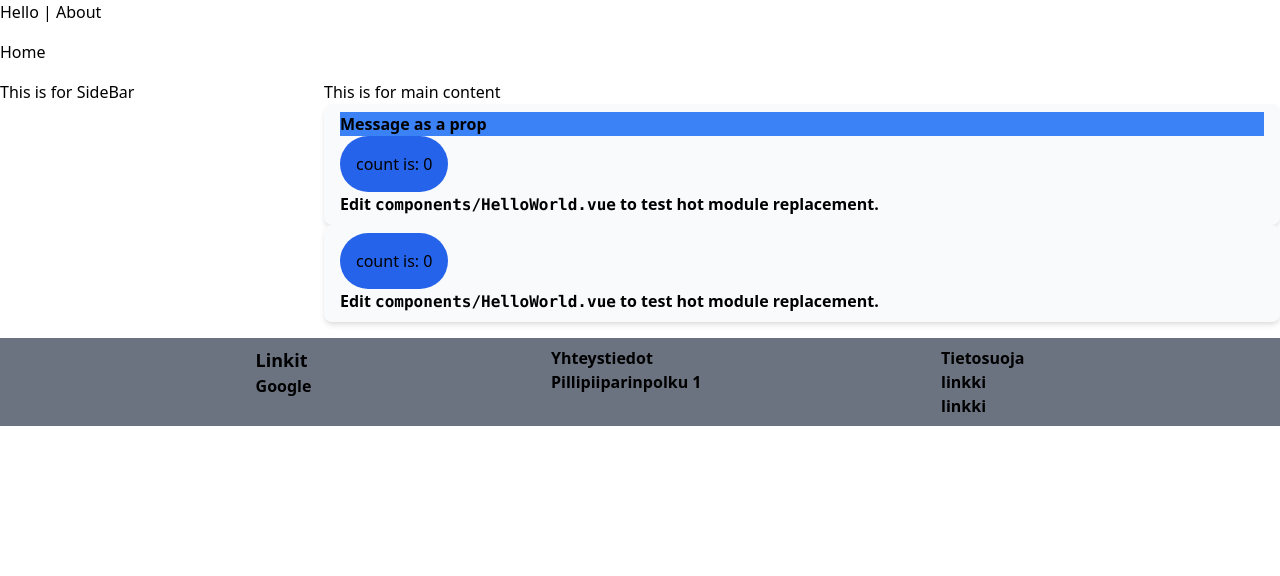
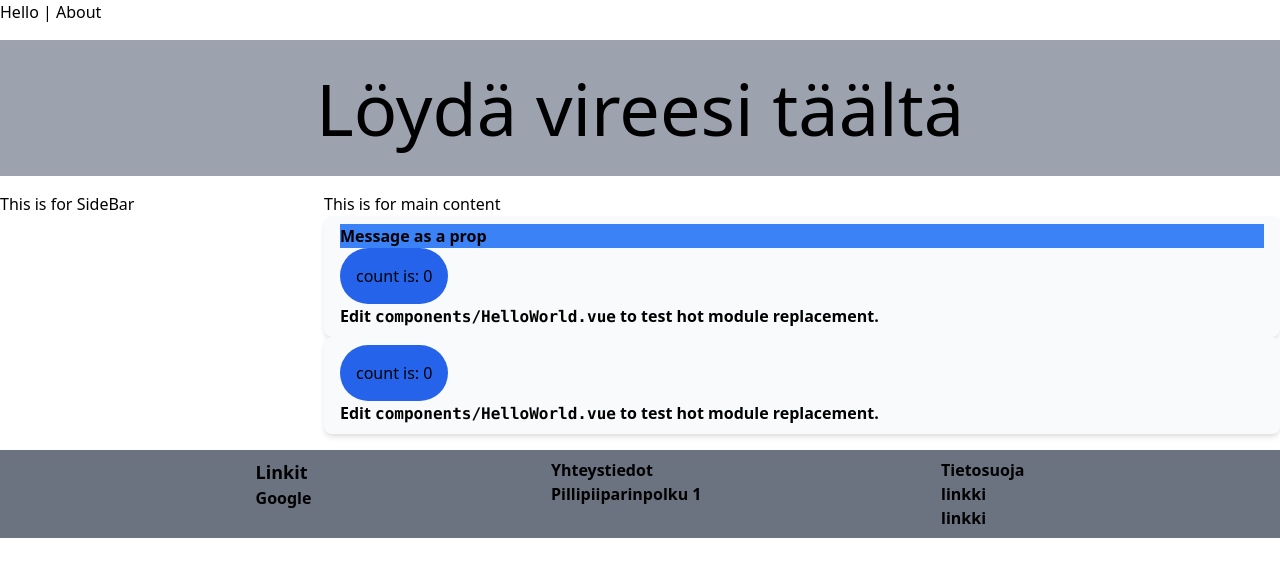
Before and after one commit to vilmaguila/lazy-punter, a Vue app: page /#/ in a window 1280 px wide. Shown: the top 576 px of the page. Built offline with nearby package versions, Linux system fonts and the light colour scheme.

Commit message:
created initial the-hero implementation

```diff
--- /dev/null
+++ b/src/components/layout/TheHero.vue
@@ -0,0 +1,11 @@
+<template>
+  <div class="hero">
+    <slot>Default Hero Title</slot>
+  </div>
+</template>
+
+<style lang="postcss" scoped>
+.hero {
+  @apply text-7xl py-8 text-center bg-gray-400;
+}
+</style>
--- a/src/views/Home.vue
+++ b/src/views/Home.vue
@@ -1,7 +1,7 @@
 <template>
   <div class="grid grid-cols-4 gap-4">
     <navigation-bar class="col-span-4"></navigation-bar>
-    <h1 class="col-span-4">Home</h1>
+    <the-hero class="col-span-4">Löydä vireesi täältä</the-hero>
     <div>This is for SideBar</div>
     <div class="col-span-3">
       This is for main content
@@ -15,12 +15,14 @@
 <script>
 import HelloWorld from "../components/HelloWorld.vue";
 import NavigationBar from "../components/ui/NavigationBar.vue";
+import TheHero from '@/components/layout/TheHero.vue'
 
 export default {
   name: "Home",
   components: {
     HelloWorld,
     NavigationBar,
+    TheHero
   },
 };
 </script>
```
